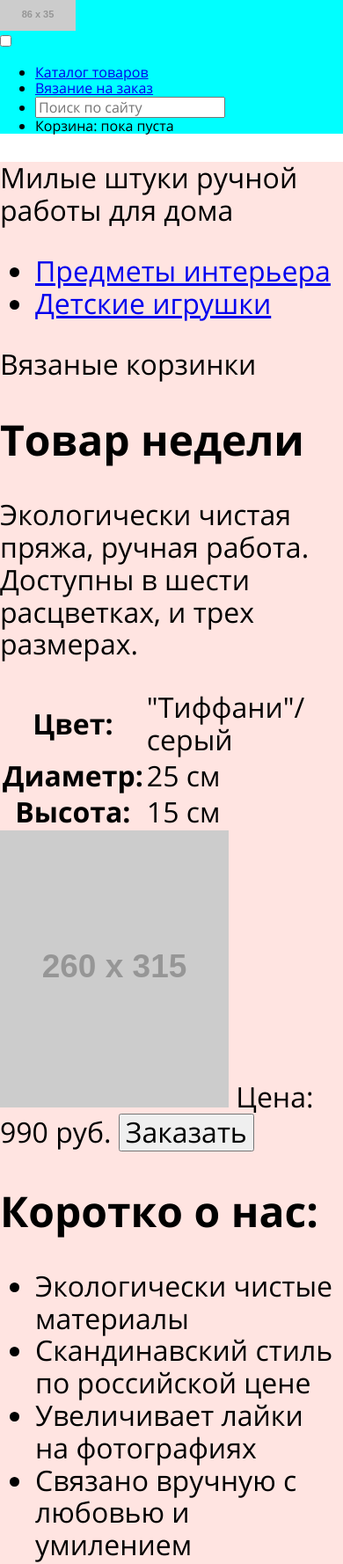
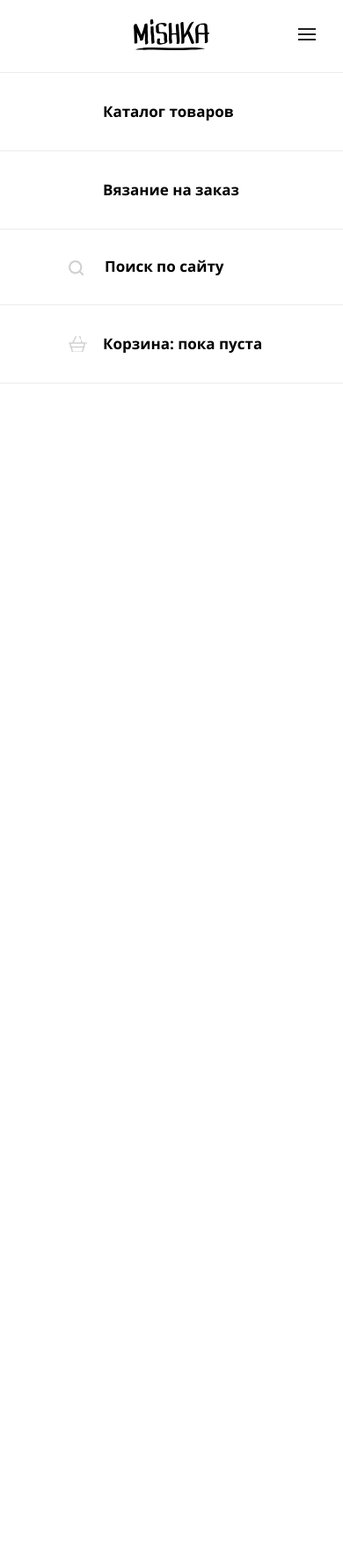
Before and after one commit to yanisurbis/161913-mishka-16, a website: page source/index.html in a window 390 px wide. Shown: the top 1778 px of the page at 88% size. After the commit the page ends 844 px from the top, so only its background shows below. Drawn offline with nearby package versions, Linux system fonts and the light colour scheme; files that its build step writes are made by us from their sources; placeholder pictures from the web are drawn by us.

Commit message:
Style header

```diff
--- a/source/index.html
+++ b/source/index.html
@@ -3,179 +3,189 @@
   <head>
     <meta charset="utf-8" />
     <title>HTML Academy: Мишка</title>
-    <link rel="stylesheet" href="./css/style.css">
+    <link rel="stylesheet" href="./css/style.css" />
   </head>
   <body>
     <h1 class="visually-hidden">
       Онлайн магазин "Мишка": милые штуки ручной работы для дома
     </h1>
-    <header class="page-header">
+    <header class="header">
+      <div class="header__logo-wrapper">
         <a href="#" class="page-header__logo">
           <img
             class="page-header__logo-image"
-          src="http://placehold.it/86x35"
+            src="./img/logo-mobile.svg"
             alt="Логотип магазина"
           />
+          <button class="header__toggle-button"></button>
         </a>
-      <nav class="main-nav">
-        <input class="main-nav__toggle" type="checkbox" name="menu" />
-        <ul class="main-nav__list site-list">
-          <li class="site-list__item">
-            <a href="./catalog.html">Каталог товаров</a>
+      </div>
+      <nav class="header__nav">
+        <ul class="header__list">
+          <li class="header__item">
+            <a class="header__link" href="./catalog.html">Каталог товаров</a>
           </li>
-          <li class="site-list__item"><a href="#">Вязание на заказ</a></li>
-          <li class="site-list__item">
-            <input type="text" placeholder="Поиск по сайту" />
+          <li class="header__item">
+            <a class="header__link" href="#">Вязание на заказ</a>
           </li>
-          <li class="site-list__item"><span>Корзина: пока пуста</span></li>
+          <li class="header__item header__item--search">
+            <input
+              class="header__search"
+              type="text"
+              placeholder="Поиск по сайту"
+            />
+          </li>
+          <li class="header__item header__item--cart">
+            <span class="header__text">Корзина: пока пуста</span>
+          </li>
         </ul>
       </nav>
     </header>
-    <main class="page-main">
-      <div class="page-main__hero">
-        <p class="page-main__hero-text">
-          Милые штуки ручной работы для дома
-        </p>
-      </div>
-      <nav class="page-main__catalog-links">
-        <ul class="page-main__catalog-list">
-          <li class="page-main__catalog-item page-main__catalog-item--interior">
-            <a href="#">Предметы интерьера</a>
-          </li>
-          <li class="page-main__catalog-item page-main__catalog-item--toys">
-            <a href="#">Детские игрушки</a>
-          </li>
-        </ul>
-      </nav>
-      <section class="page-main__featured-product">
-        <span class="page-main__heading">Вязаные корзинки</span>
-        <h2 class="page-main__subheader">Товар недели</h2>
-        <p class="page-main__text">
-          Экологически чистая пряжа, ручная работа. Доступны в шести расцветках,
-          и трех размерах.
-        </p>
-        <table class="page-main__product-description">
-          <tr>
-            <th class="page-main__description-element">Цвет:</th>
-            <td class="page-main__description-value">"Тиффани"/серый</td>
-          </tr>
-          <tr>
-            <th class="page-main__description-element">Диаметр:</th>
-            <td class="page-main__description-value">25 см</td>
-          </tr>
-          <tr>
-            <th class="page-main__description-element">Высота:</th>
-            <td class="page-main__description-value">15 см</td>
-          </tr>
-        </table>
+    <!--    <main class="page-main">-->
+    <!--      <div class="page-main__hero">-->
+    <!--        <p class="page-main__hero-text">-->
+    <!--          Милые штуки ручной работы для дома-->
+    <!--        </p>-->
+    <!--      </div>-->
+    <!--      <nav class="page-main__catalog-links">-->
+    <!--        <ul class="page-main__catalog-list">-->
+    <!--          <li class="page-main__catalog-item page-main__catalog-item&#45;&#45;interior">-->
+    <!--            <a href="#">Предметы интерьера</a>-->
+    <!--          </li>-->
+    <!--          <li class="page-main__catalog-item page-main__catalog-item&#45;&#45;toys">-->
+    <!--            <a href="#">Детские игрушки</a>-->
+    <!--          </li>-->
+    <!--        </ul>-->
+    <!--      </nav>-->
+    <!--      <section class="page-main__featured-product">-->
+    <!--        <span class="page-main__heading">Вязаные корзинки</span>-->
+    <!--        <h2 class="page-main__subheader">Товар недели</h2>-->
+    <!--        <p class="page-main__text">-->
+    <!--          Экологически чистая пряжа, ручная работа. Доступны в шести расцветках,-->
+    <!--          и трех размерах.-->
+    <!--        </p>-->
+    <!--        <table class="page-main__product-description">-->
+    <!--          <tr>-->
+    <!--            <th class="page-main__description-element">Цвет:</th>-->
+    <!--            <td class="page-main__description-value">"Тиффани"/серый</td>-->
+    <!--          </tr>-->
+    <!--          <tr>-->
+    <!--            <th class="page-main__description-element">Диаметр:</th>-->
+    <!--            <td class="page-main__description-value">25 см</td>-->
+    <!--          </tr>-->
+    <!--          <tr>-->
+    <!--            <th class="page-main__description-element">Высота:</th>-->
+    <!--            <td class="page-main__description-value">15 см</td>-->
+    <!--          </tr>-->
+    <!--        </table>-->
 
-        <img
-          class="page-main__featured-image"
-          src="http://placehold.it/260x315"
-          alt="Вязаная корзинка"
-        />
-        <span class="page-main__featured-image">Цена: 990 руб.</span>
-        <button class="page-main__button">Заказать</button>
-      </section>
-      <section class="page-main__about-us">
-        <h2 class="page-main__heading">Коротко о нас:</h2>
-        <ul class="page-main__about-list">
-          <li class="page-main__about-elem page-main__about-elem--eco">
-            Экологически чистые материалы
-          </li>
-          <li class="page-main__about-elem page-main__about-elem--price">
-            Скандинавский стиль по российской цене
-          </li>
-          <li class="page-main__about-elem page-main__about-elem--traction">
-            Увеличивает лайки на фотографиях
-          </li>
-          <li class="page-main__about-elem page-main__about-elem--handmade">
-            Связано вручную с любовью и умилением
-          </li>
-          <li class="page-main__about-elem page-main__about-elem--local">
-            Поддержка отечественного производителя
-          </li>
-          <li class="page-main__about-elem page-main__about-elem--present">
-            Поставляется в подарочной упаковке
-          </li>
-        </ul>
-      </section>
-      <section class="page-main__reviews">
-        <h2 class="page-main__heading">Отзывы</h2>
-        <ul class="page-main__review-list">
-          <li class="page-main__review-elem">
-            <blockquote class="page-main__text">
-              Я молодая мама, но всё равно фотографии не набирали и близко
-              такого количества лайков, как у популярных инстамамочек. В
-              отчаянии, я накупила аксессуаров и игрушек в Мишке, и мои
-              фотографии сразу стали более стильными, а также набирают больше
-              лайков!
-            </blockquote>
-            <cite class="page-main__review-author">
-              <span class="page-main__review-author-name"
-                >Анастасия Красильникова</span
-              >
-              <span class="page-main__review-author-username"
-                >@misssssiskras</span
-              >
-            </cite>
-          </li>
-        </ul>
-        <button class="page-main__button page-main__button--left">
-          <span class="visually-hidden">Предыдущий отзыв</span>
-        </button>
-        <button class="page-main__button page-main__button--right">
-          <span class="visually-hidden">Следующий отзыв</span>
-        </button>
-        <button class="page-main__button ">Написать</button>
-      </section>
-      <section class="page-main__contacts">
-        <h2 class="page-main__heading page-main__heading--contacts">
-          Контакты
-        </h2>
-        <address class="page-main__contacts-wrapper">
-          <span>e-mail:</span>
-          <a
-            href="info@mimimishkashop.ru"
-            class="page-main__text page-main__text--underlined"
-            >info@mimimishkashop.ru</a
-          >
-          <span>адрес:</span>
-          <span class="page-main__text">
-            г. Санкт-Петербург, ул. Большая Конюшенная, д. 19/8, офис 101
-          </span>
-          <img
-            class="page-main__location-map"
-            src="http://placehold.it/322x457"
-            alt="Карта"
-          />
-        </address>
-        <button class="page-main__button">Напишите нам</button>
-      </section>
-    </main>
-    <footer class="page-footer">
-      <section class="page-footer__social_links">
-        <h2 class="visually-hidden">
-          Мы в социальных сетях
-        </h2>
-        <ul class="page-footer__list">
-          <li class="page-footer__item page-footer__item--instagram">
-            <a href="#">Instagram</a>
-          </li>
-          <li class="page-footer__item page-footer__item--facebook">
-            <a href="#">Facebook</a>
-          </li>
-          <li class="page-footer__item page-footer__item--twitter">
-            <a href="#">Twitter</a>
-          </li>
-        </ul>
-      </section>
-      <span class="page-footer__made-by">
-        Разработано
-        <a class="page-footer__made-by-link" href="https://htmlacademy.ru"
-          ><span class="visually-hidden">HTML Academy</span></a
-        >
-      </span>
-    </footer>
+    <!--        <img-->
+    <!--          class="page-main__featured-image"-->
+    <!--          src="http://placehold.it/260x315"-->
+    <!--          alt="Вязаная корзинка"-->
+    <!--        />-->
+    <!--        <span class="page-main__featured-image">Цена: 990 руб.</span>-->
+    <!--        <button class="page-main__button">Заказать</button>-->
+    <!--      </section>-->
+    <!--      <section class="page-main__about-us">-->
+    <!--        <h2 class="page-main__heading">Коротко о нас:</h2>-->
+    <!--        <ul class="page-main__about-list">-->
+    <!--          <li class="page-main__about-elem page-main__about-elem&#45;&#45;eco">-->
+    <!--            Экологически чистые материалы-->
+    <!--          </li>-->
+    <!--          <li class="page-main__about-elem page-main__about-elem&#45;&#45;price">-->
+    <!--            Скандинавский стиль по российской цене-->
+    <!--          </li>-->
+    <!--          <li class="page-main__about-elem page-main__about-elem&#45;&#45;traction">-->
+    <!--            Увеличивает лайки на фотографиях-->
+    <!--          </li>-->
+    <!--          <li class="page-main__about-elem page-main__about-elem&#45;&#45;handmade">-->
+    <!--            Связано вручную с любовью и умилением-->
+    <!--          </li>-->
+    <!--          <li class="page-main__about-elem page-main__about-elem&#45;&#45;local">-->
+    <!--            Поддержка отечественного производителя-->
+    <!--          </li>-->
+    <!--          <li class="page-main__about-elem page-main__about-elem&#45;&#45;present">-->
+    <!--            Поставляется в подарочной упаковке-->
+    <!--          </li>-->
+    <!--        </ul>-->
+    <!--      </section>-->
+    <!--      <section class="page-main__reviews">-->
+    <!--        <h2 class="page-main__heading">Отзывы</h2>-->
+    <!--        <ul class="page-main__review-list">-->
+    <!--          <li class="page-main__review-elem">-->
+    <!--            <blockquote class="page-main__text">-->
+    <!--              Я молодая мама, но всё равно фотографии не набирали и близко-->
+    <!--              такого количества лайков, как у популярных инстамамочек. В-->
+    <!--              отчаянии, я накупила аксессуаров и игрушек в Мишке, и мои-->
+    <!--              фотографии сразу стали более стильными, а также набирают больше-->
+    <!--              лайков!-->
+    <!--            </blockquote>-->
+    <!--            <cite class="page-main__review-author">-->
+    <!--              <span class="page-main__review-author-name"-->
+    <!--                >Анастасия Красильникова</span-->
+    <!--              >-->
+    <!--              <span class="page-main__review-author-username"-->
+    <!--                >@misssssiskras</span-->
+    <!--              >-->
+    <!--            </cite>-->
+    <!--          </li>-->
+    <!--        </ul>-->
+    <!--        <button class="page-main__button page-main__button&#45;&#45;left">-->
+    <!--          <span class="visually-hidden">Предыдущий отзыв</span>-->
+    <!--        </button>-->
+    <!--        <button class="page-main__button page-main__button&#45;&#45;right">-->
+    <!--          <span class="visually-hidden">Следующий отзыв</span>-->
+    <!--        </button>-->
+    <!--        <button class="page-main__button ">Написать</button>-->
+    <!--      </section>-->
+    <!--      <section class="page-main__contacts">-->
+    <!--        <h2 class="page-main__heading page-main__heading&#45;&#45;contacts">-->
+    <!--          Контакты-->
+    <!--        </h2>-->
+    <!--        <address class="page-main__contacts-wrapper">-->
+    <!--          <span>e-mail:</span>-->
+    <!--          <a-->
+    <!--            href="info@mimimishkashop.ru"-->
+    <!--            class="page-main__text page-main__text&#45;&#45;underlined"-->
+    <!--            >info@mimimishkashop.ru</a-->
+    <!--          >-->
+    <!--          <span>адрес:</span>-->
+    <!--          <span class="page-main__text">-->
+    <!--            г. Санкт-Петербург, ул. Большая Конюшенная, д. 19/8, офис 101-->
+    <!--          </span>-->
+    <!--          <img-->
+    <!--            class="page-main__location-map"-->
+    <!--            src="http://placehold.it/322x457"-->
+    <!--            alt="Карта"-->
+    <!--          />-->
+    <!--        </address>-->
+    <!--        <button class="page-main__button">Напишите нам</button>-->
+    <!--      </section>-->
+    <!--    </main>-->
+    <!--    <footer class="page-footer">-->
+    <!--      <section class="page-footer__social_links">-->
+    <!--        <h2 class="visually-hidden">-->
+    <!--          Мы в социальных сетях-->
+    <!--        </h2>-->
+    <!--        <ul class="page-footer__list">-->
+    <!--          <li class="page-footer__item page-footer__item&#45;&#45;instagram">-->
+    <!--            <a href="#">Instagram</a>-->
+    <!--          </li>-->
+    <!--          <li class="page-footer__item page-footer__item&#45;&#45;facebook">-->
+    <!--            <a href="#">Facebook</a>-->
+    <!--          </li>-->
+    <!--          <li class="page-footer__item page-footer__item&#45;&#45;twitter">-->
+    <!--            <a href="#">Twitter</a>-->
+    <!--          </li>-->
+    <!--        </ul>-->
+    <!--      </section>-->
+    <!--      <span class="page-footer__made-by">-->
+    <!--        Разработано-->
+    <!--        <a class="page-footer__made-by-link" href="https://htmlacademy.ru"-->
+    <!--          ><span class="visually-hidden">HTML Academy</span></a-->
+    <!--        >-->
+    <!--      </span>-->
+    <!--    </footer>-->
   </body>
 </html>
--- /dev/null
+++ b/source/sass/blocks/header.scss
@@ -0,0 +1,87 @@
+@mixin header-text {
+  font-size: 17px;
+  line-height: 24px;
+  color: $black-three;
+  font-weight: bold;
+  text-align: left;
+}
+
+@mixin header-nav-icon {
+  content: "";
+  position: absolute;
+  top: 35px;
+  left: 20%;
+  opacity: 0.2;
+}
+
+.header__logo-wrapper {
+  display: flex;
+  justify-content: center;
+  align-items: center;
+  padding: 22px 0;
+  position: relative;
+  border-bottom: 1px solid $border-grey1;
+}
+
+.header__toggle-button {
+  border: none;
+  background-color: transparent;
+  background-image: url("../../img/icon-menu-open.svg");
+  width: 20px;
+  height: 14px;
+  position: absolute;
+  right: 31px;
+  top: 32px;
+}
+
+.header__list {
+  list-style: none;
+  display: flex;
+  flex-direction: column;
+  width: 100%;
+  padding: 0;
+  margin: 0;
+}
+
+.header__item {
+  display: flex;
+  justify-content: left;
+  padding: 32px 15% 32px 30%;
+  border-bottom: 1px solid $border-grey1;
+  position: relative;
+}
+
+.header__item--search {
+  &::before {
+    @include header-nav-icon();
+    background-image: url("../../img/icon-search.svg");
+    width: 17px;
+    height: 17px;
+  }
+}
+
+.header__item--cart {
+  &::before {
+    @include header-nav-icon();
+    background-image: url("../../img/icon-cart.svg");
+    width: 21px;
+    height: 18px;
+  }
+}
+
+.header__link {
+  @include header-text();
+  text-decoration: none;
+}
+
+.header__search {
+  &::placeholder {
+    @include header-text();
+  }
+  border: none;
+  display: flex;
+}
+
+.header__text {
+  @include header-text();
+}
--- a/source/sass/style.scss
+++ b/source/sass/style.scss
@@ -8,3 +8,4 @@
 @import "blocks/catalog-element";
 @import "blocks/man-process";
 @import "blocks/footer";
+@import "blocks/header";
--- a/source/sass/variables.scss
+++ b/source/sass/variables.scss
@@ -2,6 +2,7 @@ $fancy-color: mistyrose;
 $background-grey1: #f1f1f1;
 $border-grey1: #ececec;
 $greyish-brown: #444444;
+$black-three: #000000;
 
 $filter-seafoam-blue: invert(88%) sepia(15%) saturate(1247%) hue-rotate(106deg)
   brightness(86%) contrast(89%);
```
Lines whose indentation alone changed are shown as unchanged.
